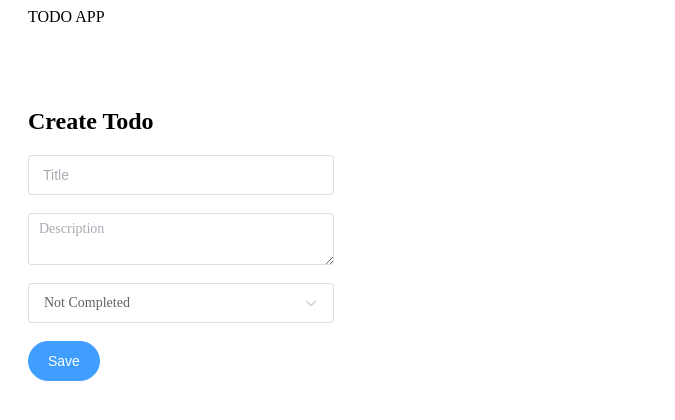
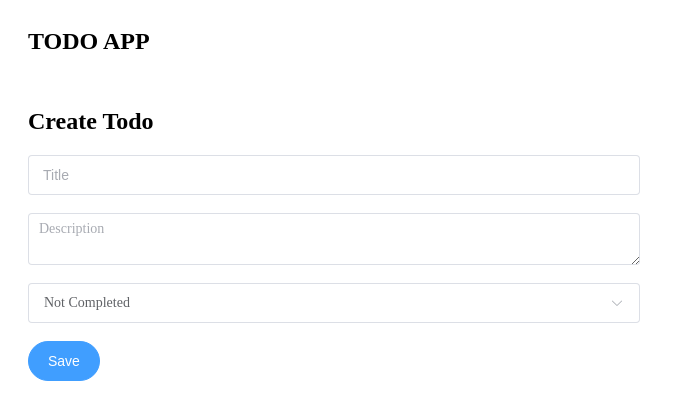
Before and after one commit to Ealinn/vue-course-hw, a Vue app: page / in a window 1280 px wide. Shown: the top 420 px of the page, without its empty margins (0-675 px from the left). Built offline with nearby package versions, Linux system fonts and the light colour scheme.

Commit message:
Fix some styles

```diff
--- a/src/App.vue
+++ b/src/App.vue
@@ -1,9 +1,9 @@
 <template>
     <el-container>
-        <el-header>TODO APP</el-header>
+        <el-header><h1 class="text-large font-700">TODO APP</h1></el-header>
         <el-main>
             <el-row>
-                <el-col :span="6">
+                <el-col :span="12">
                     <todo-list @setTodoItems="handleSetTodoItems" />
                 </el-col>
             </el-row>
@@ -11,7 +11,7 @@
                 <el-col
                     v-for="(item, index) in todoItems"
                     :span="6"
-                    style="margin-bottom: 20px"
+                    style="margin-bottom: 20px;"
                     :key="item.id"
                 >
                     <el-card>
```
